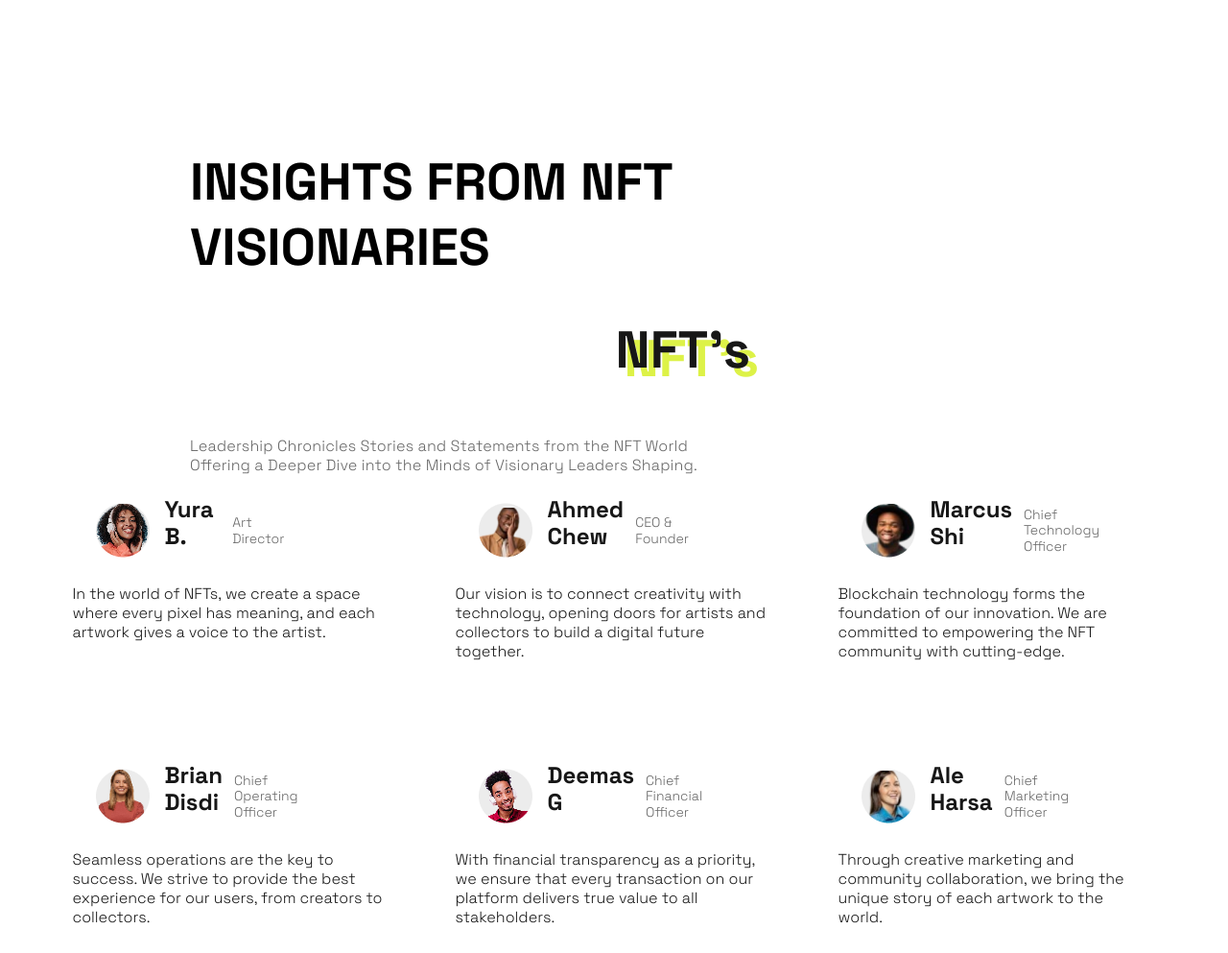
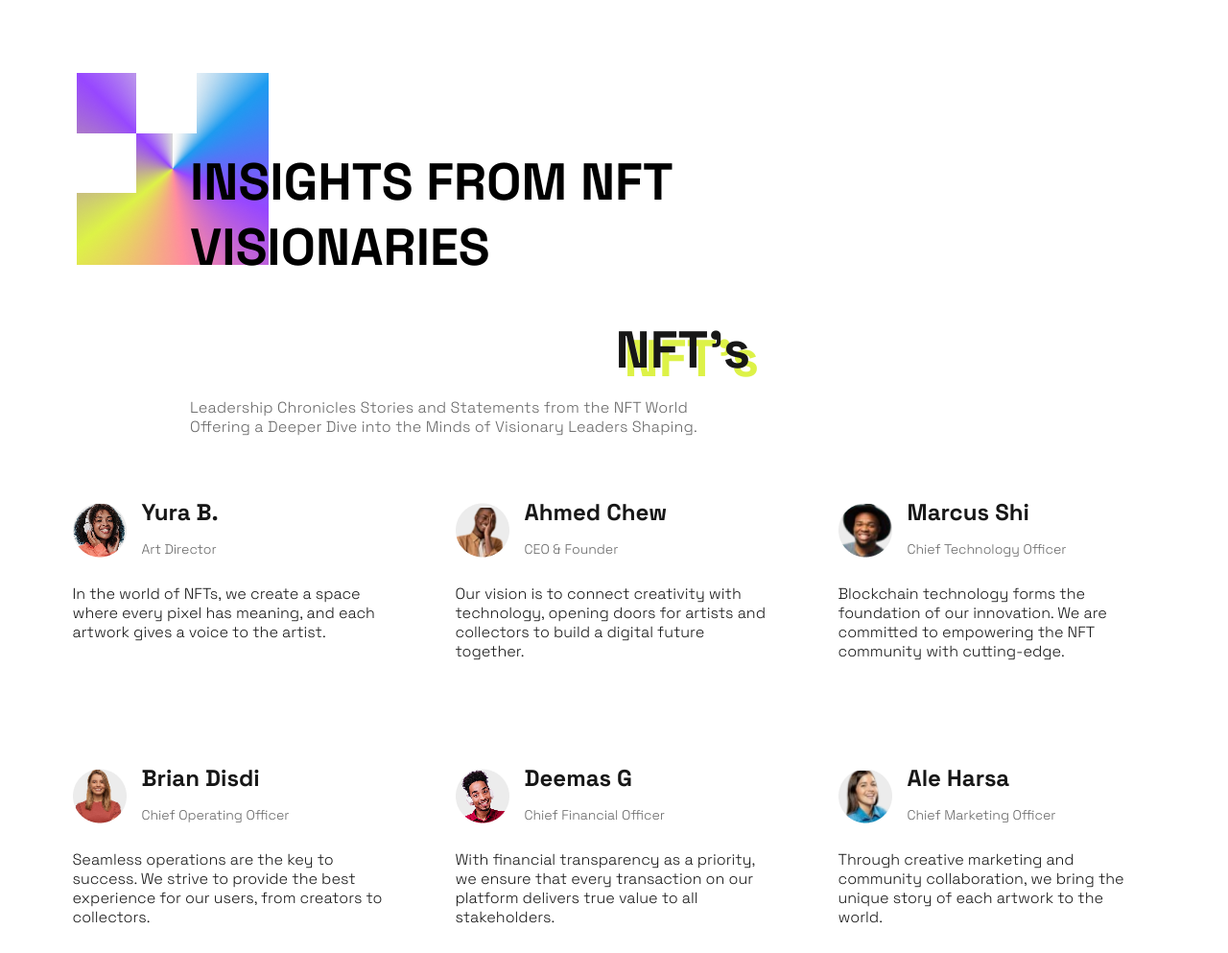
Before and after one commit to Startup-team-template/Rare-Gemnft, a plain HTML site: page index.html in a window 1280 px wide. Shown: the part 6956-7949 px from the top of the page at 96% size. Drawn offline with nearby package versions, Linux system fonts and the light colour scheme; files that its build step writes are made by us from their sources.

Commit message:
they said update

```diff
--- a/CSS/they-said.css
+++ b/CSS/they-said.css
@@ -17,6 +17,18 @@
   margin: 80px 118px;
 }
 
+.they-said-box {
+  display: flex;
+  justify-content: space-between;
+  position: absolute;
+  top: -80px;
+  left: 0;
+  width: 200px;
+  height: 200px;
+  z-index: 0;
+  gap: 1000px;
+}
+
 .title-container {
   display: flex;
   flex-direction: column;
@@ -24,6 +36,7 @@
   height: 260px;
   margin-bottom: 80px;
   gap: 40px;
+  z-index: 1;
 }
 .title-container-content {
 }
@@ -32,6 +45,7 @@
   font-weight: 700;
   font-size: 54px;
   line-height: 1.25em;
+  z-index: 1;
 }
 .nft-tag {
   align-self: flex-end;
@@ -40,6 +54,7 @@
   line-height: 1.25em;
   color: var(--black);
   text-shadow: 9px 9px 0 #ddf247;
+  padding-bottom: 56px;
 }
 
 .title-content {
@@ -48,7 +63,7 @@
   line-height: 1.25em;
   letter-spacing: 0.01em;
   opacity: 0.6;
-  padding-top: 16px;
+  margin-top: -80px;
 }
 .card-container {
   display: flex;
@@ -79,18 +94,25 @@
   align-items: center;
   width: 331px;
   height: 65px;
-  margin-bottom: 15px;
-  padding: 24px;
 }
 .profile img {
   padding-right: 16px;
 }
+.title-box {
+  display: flex;
+  flex-direction: column;
+  width: 81px;
+  height: 65px;
+}
 .profile-title {
+  display: inline;
   color: var(--black);
   margin: 0 0 16px 0;
+  white-space: nowrap;
 }
 .profile-subtitle {
   opacity: 0.6;
+  white-space: nowrap;
 }
 .profile-text {
   color: var(--black);
--- a/HTML-PARTS/they-said.html
+++ b/HTML-PARTS/they-said.html
@@ -1,6 +1,15 @@
 <section class="they-said-section">
   <div class="container">
+    <div class="they-said-box">
+      <img class="subtract-one" src="/images/Subtract1.png" alt="Subtract" />
+      <img
+        class="Subtract-two"
+        src="/images/Subtract2.png"
+        alt="subtract-two"
+      />
+    </div>
     <div class="they-said-content">
+      <div class="box-they-said"></div>
       <div class="title-container">
         <h2 class="main-title">INSIGHTS FROM NFT VISIONARIES</h2>
         <span class="nft-tag">NFT’s</span>
@@ -15,8 +24,13 @@
             <div class="profile">
               <img src="./images/yura.png" alt="Yura" />
               <div class="profile-info">
+                <div class="title-box">
                   <h3 class="subtilted-xl-bold profile-title">Yura B.</h3>
-                <p class="body-small-regular profile-subtitle">Art Director</p>
+
+                  <p class="body-small-regular profile-subtitle">
+                    Art Director
+                  </p>
+                </div>
               </div>
             </div>
             <div class="profile-text-container">
@@ -30,8 +44,12 @@
             <div class="profile">
               <img src="./images/ahmed.png" alt="Ahmed" />
               <div class="profile-info">
+                <div class="title-box">
                   <h3 class="subtilted-xl-bold profile-title">Ahmed Chew</h3>
-                <p class="body-small-regular profile-subtitle">CEO & Founder</p>
+                  <p class="body-small-regular profile-subtitle">
+                    CEO & Founder
+                  </p>
+                </div>
               </div>
             </div>
             <div class="profile-text-container">
@@ -46,10 +64,13 @@
             <div class="profile">
               <img src="./images/marcus.png" alt="Marcus" />
               <div class="profile-info">
+                <div class="title-box">
                   <h3 class="subtilted-xl-bold profile-title">Marcus Shi</h3>
+
                   <p class="body-small-regular profile-subtitle">
                     Chief Technology Officer
                   </p>
+                </div>
               </div>
             </div>
             <div class="profile-text-container">
@@ -65,10 +86,12 @@
             <div class="profile">
               <img src="./images/brian.png" alt="Brian" />
               <div class="profile-info">
+                <div class="title-box">
                   <h3 class="subtilted-xl-bold profile-title">Brian Disdi</h3>
                   <p class="body-small-regular profile-subtitle">
                     Chief Operating Officer
                   </p>
+                </div>
               </div>
             </div>
             <div>
@@ -85,10 +108,12 @@
             <div class="profile">
               <img src="./images/deemas.png" alt="Deemas" />
               <div class="profile-info">
+                <div class="title-box">
                   <h3 class="subtilted-xl-bold profile-title">Deemas G</h3>
                   <p class="body-small-regular profile-subtitle">
                     Chief Financial Officer
                   </p>
+                </div>
               </div>
             </div>
             <div class="profile-text-container">
@@ -103,10 +128,12 @@
             <div class="profile">
               <img src="./images/ale.png" alt="Ale" />
               <div class="profile-info">
+                <div class="title-box">
                   <h3 class="subtilted-xl-bold profile-title">Ale Harsa</h3>
                   <p class="body-small-regular profile-subtitle">
                     Chief Marketing Officer
                   </p>
+                </div>
               </div>
             </div>
             <div class="profile-text-container">
```
Also changed, not shown: images/Subtract1.png (added), images/Subtract2.png (added). Lines whose indentation alone changed are shown as unchanged.
